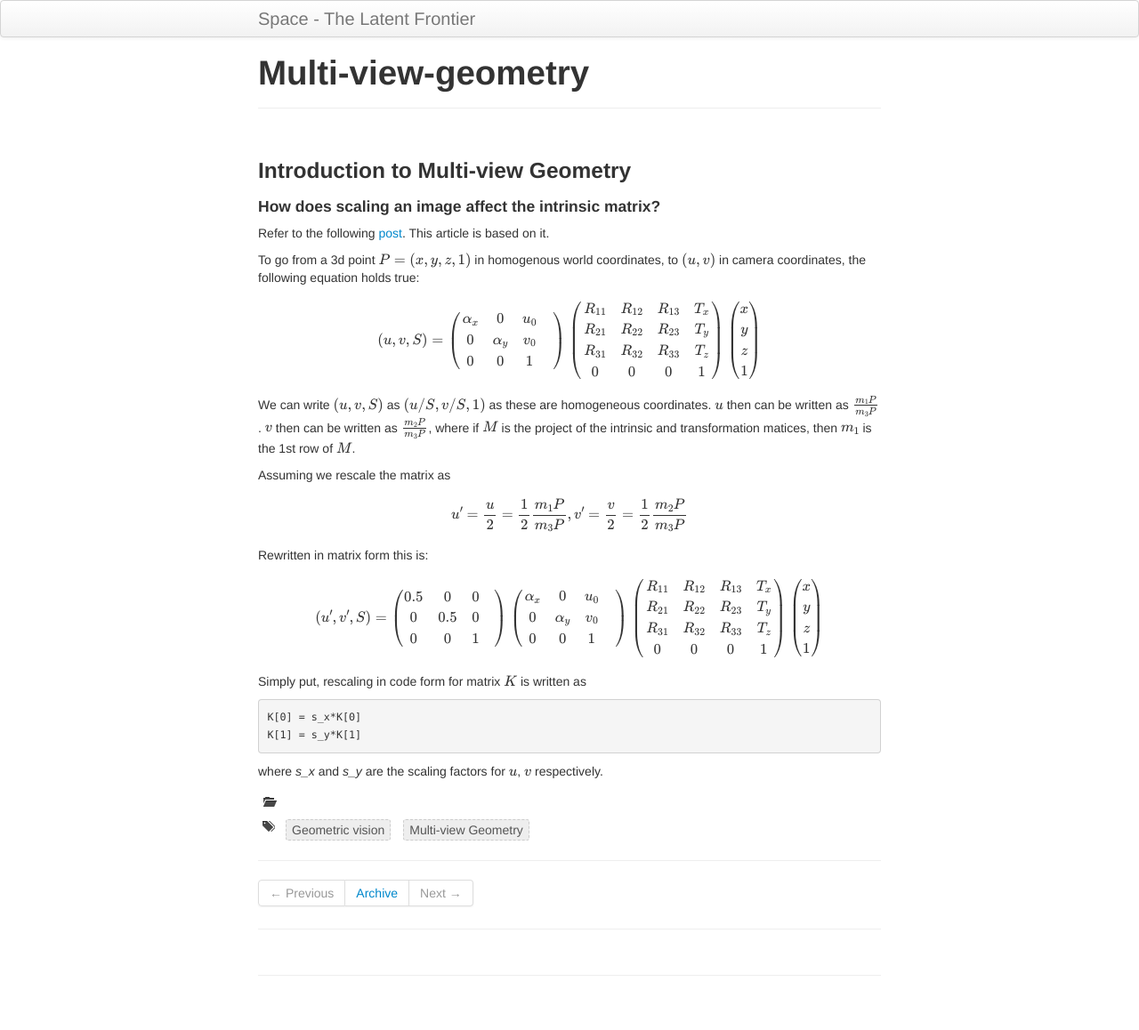
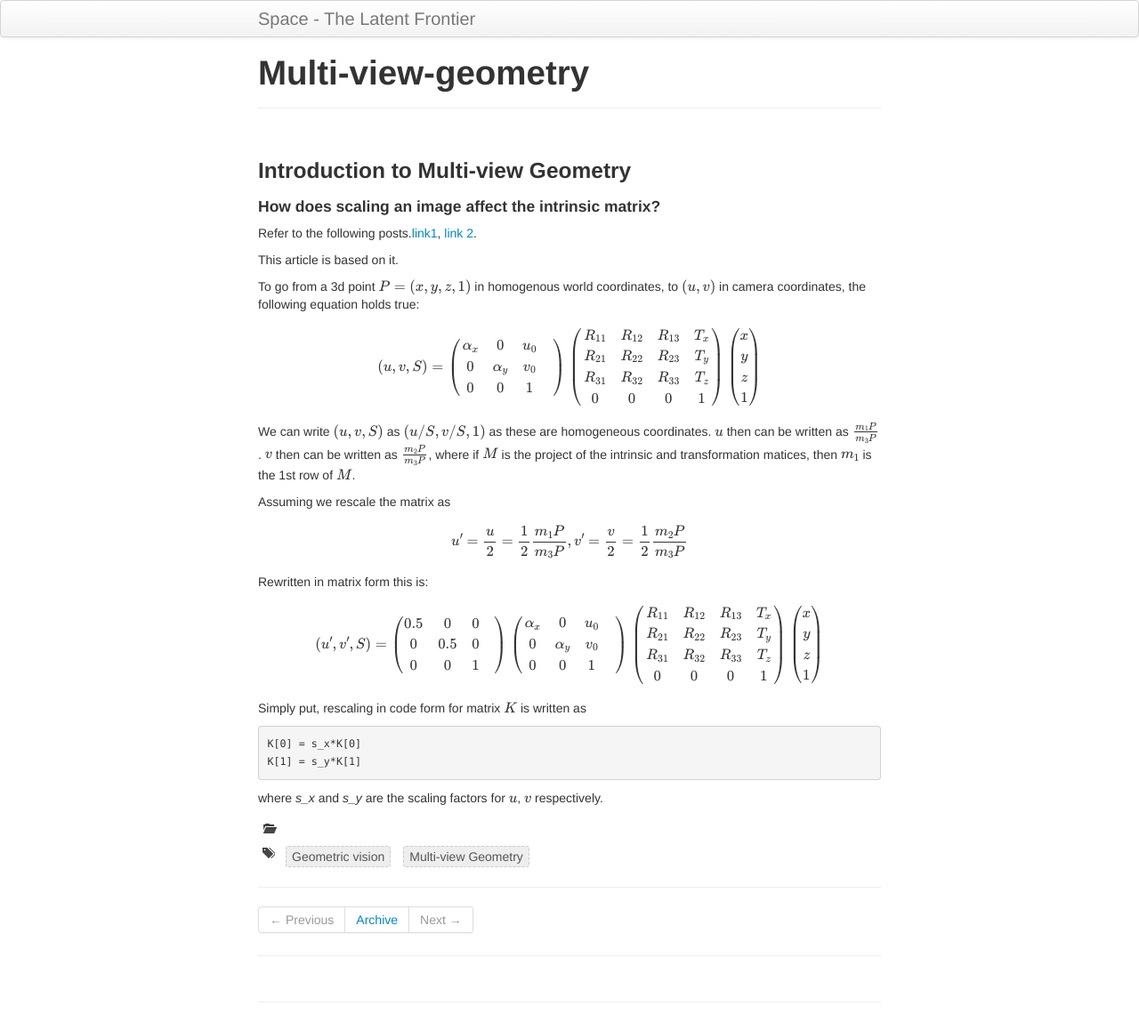
Before and after one commit to skt9/skt9.github.io, a Jekyll site: the page built from pages/multi-view-geometry.md, in a window 1280 px wide. Shown: the whole page at 89% size. Built offline with Jekyll 4.4.1, drawn with Linux system fonts in a browser that asks for light colours; formulas are drawn with MathJax 3; before the commit the page ends 1128 px from its top, so only the background shows below that.

Commit message:
Update multi-view-geometry.md

```diff
--- a/pages/multi-view-geometry.md
+++ b/pages/multi-view-geometry.md
@@ -9,7 +9,9 @@ tags: ["Geometric vision", "Multi-view Geometry"]
 
 #### How does scaling an image affect the intrinsic matrix?
 
-Refer to the following [post](https://dsp.stackexchange.com/questions/6055/how-does-resizing-an-image-affect-the-intrinsic-camera-matrix).
+Refer to the following posts.[link1](https://dsp.stackexchange.com/questions/6055/how-does-resizing-an-image-affect-the-intrinsic-camera-matrix),
+[link 2](https://stackoverflow.com/questions/74749690/how-will-the-camera-intrinsics-change-if-an-image-is-cropped-resized).
+
 This article is based on it.
 
 To go from a 3d point $P=(x,y,z,1)$ in homogenous world coordinates, to $(u,v)$ in camera coordinates, the following equation holds true:
```
